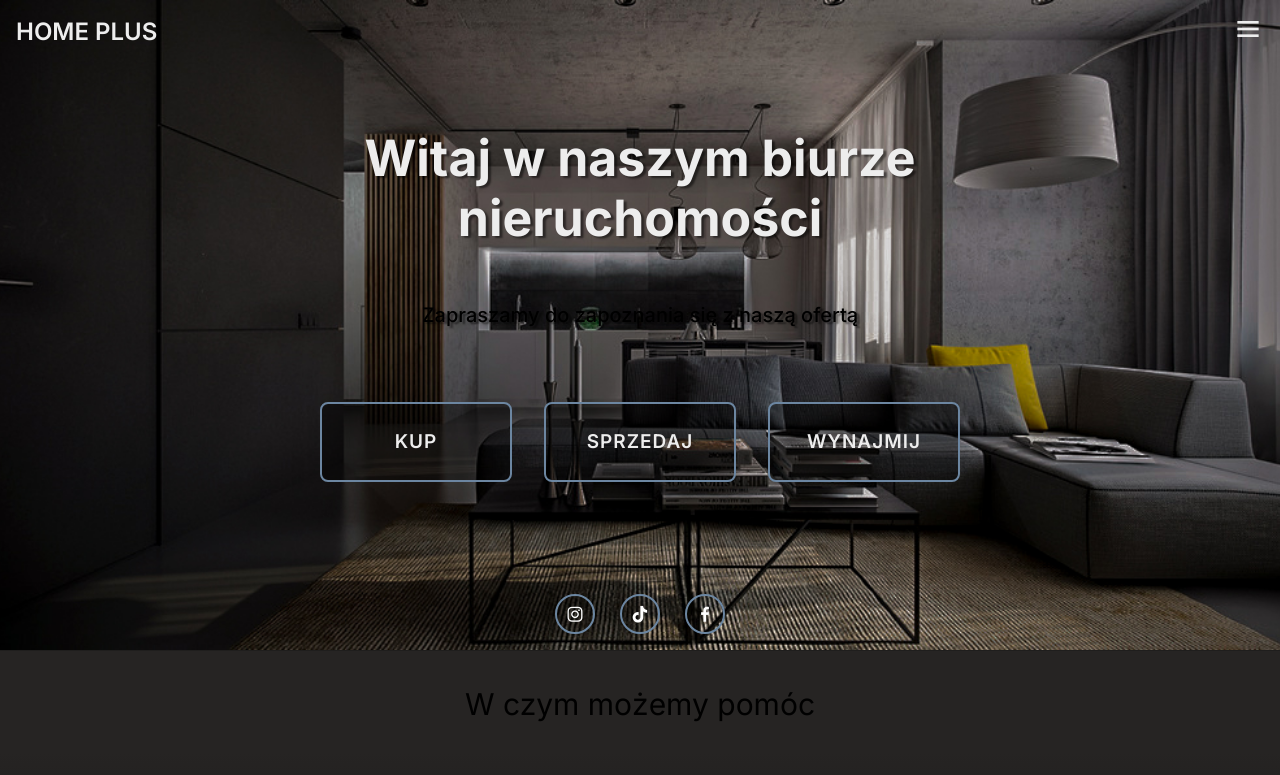
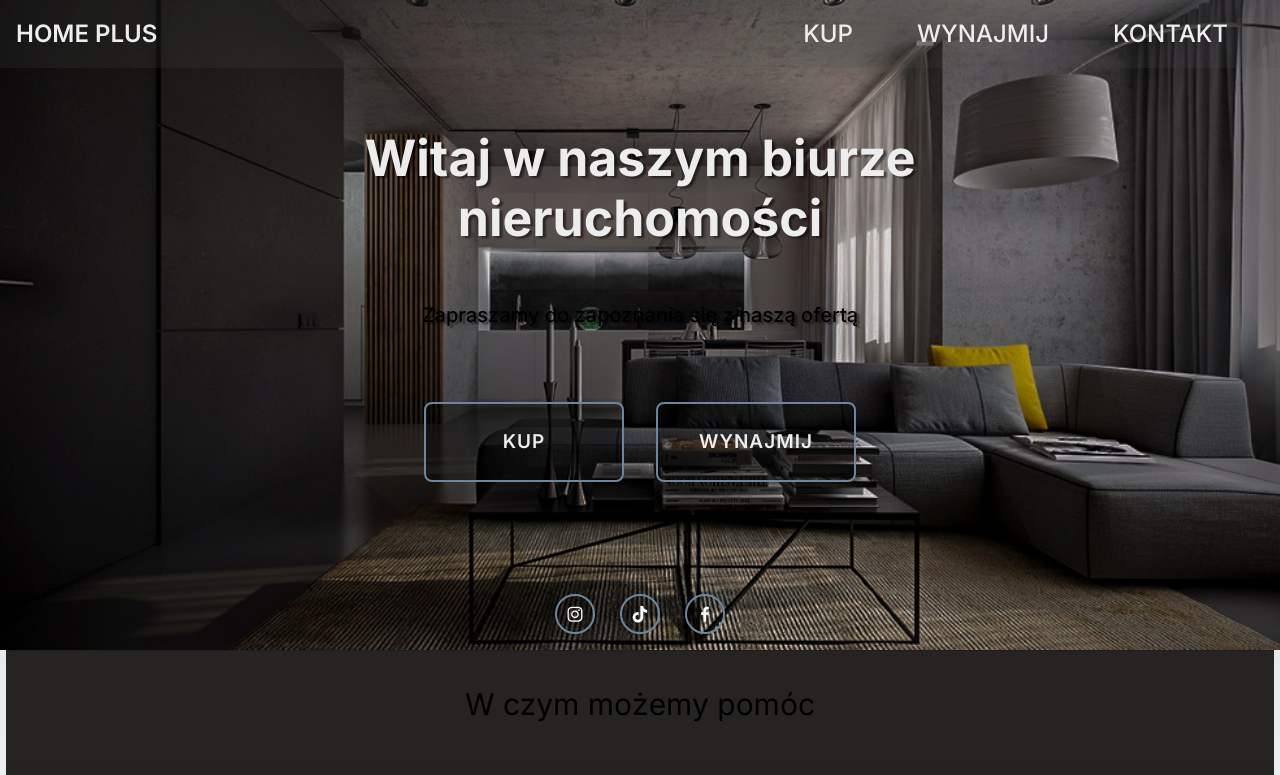
Before and after one commit to mk2307/property.github.io, a Next.js app: page / in a window 1280 px wide. Shown: the top 775 px of the page. Built offline with nearby package versions, Linux system fonts and the light colour scheme.

Commit message:
update links and menu style

```diff
--- a/src/app/kup/page.tsx
+++ /dev/null
@@ -1,8 +0,0 @@
-import { NotImplemented } from "@/components/NotImplemented";
-import React from "react";
-
-const BuyPage = () => {
-  return <NotImplemented pageName="Kup" />;
-};
-
-export default BuyPage;
--- a/src/app/wynajmij/page.tsx
+++ /dev/null
@@ -1,8 +0,0 @@
-import { NotImplemented } from "@/components/NotImplemented";
-import React from "react";
-
-const RentPage = () => {
-  return <NotImplemented pageName="Wynajmij" />;
-}
-
-export default RentPage;
--- a/src/components/Events.module.scss
+++ b/src/components/Events.module.scss
@@ -1,6 +1,6 @@
 .events {
   height: 100vh;
-  width: 100vw;
+  width: 99vw;
   background: var(--background-grad);
   background-size: cover;
   background-position: center;
--- a/src/components/Footer.tsx
+++ b/src/components/Footer.tsx
@@ -3,7 +3,7 @@ import styles from "./Footer.module.scss";
 
 export const Footer = () => {
   return (
-    <footer className={styles.footer}>
+    <footer className={styles.footer} id="footer">
       <div className={styles.footerText}>
         <p>
           <strong>Skontaktuj się z nami:</strong>
--- a/src/components/Header.module.scss
+++ b/src/components/Header.module.scss
@@ -4,10 +4,9 @@
   top: 0;
   left: 0;
   z-index: 30;
-  padding-top: 0.5rem;
   padding-right: 1rem;
   padding-left: 1rem;
-  background-color: transparent;
+  background-color: #5555552c;
   flex-direction: column;
   width: 100vw;
 
@@ -20,6 +19,36 @@
     line-height: 2rem;
     text-transform: uppercase;
     color: #ededed;
+  }
+
+  .menu {
+    justify-content: space-between;
+    align-items: center;
+    gap: 2rem;
+    text-transform: uppercase;
+    font-size: 24px;
+    padding-right: 20px;
+
+    a {
+      color: #ededed;
+      text-decoration: none;
+      font-weight: 500;
+      transition: 0.3s;
+      padding: 1rem;
+
+      &:hover {
+        background-color: #69696956;
+        border: 1 solid gray;
+        transform: scale(1.1);
+      }
+    }
+
+    @media (min-width: 340px) {
+      display: none;
+    }
+    @media (min-width: 768px) {
+      display: flex;
+    }
   }
 
   .navbar {
--- a/src/components/Header.tsx
+++ b/src/components/Header.tsx
@@ -7,10 +7,37 @@ import config from "@/config.json";
 
 const { links } = config;
 
+const useWindowSize = () => {
+  const [windowSize, setWindowSize] = useState<{ width?: number; height?: number }>({
+    width: undefined,
+    height: undefined,
+  });
+
+  // function to be called when window resizes
+  const handleResize = () => {
+    setWindowSize({
+      width: window.innerWidth,
+      height: window.innerHeight,
+    });
+  };
+
+  // Add event listener
+  useEffect(() => {
+    window.addEventListener("resize", handleResize);
+
+    // Call handler right away so state gets updated with initial window size
+    handleResize();
+
+    // Remove event listener on cleanup
+    return () => window.removeEventListener("resize", handleResize);
+  }, []);
+
+  return windowSize;
+};
+
 export const Header = () => {
   const [isMenuOpen, setIsMenuOpen] = useState(false);
   const [navbar, setNavbar] = useState(false);
-
   const changeBackground = () => {
     setNavbar(window.scrollY >= 66);
   };
@@ -20,6 +47,16 @@ export const Header = () => {
     // adding the event when scroll change background
     window.addEventListener("scroll", changeBackground);
   }, []);
+
+  const menu = (
+    <>
+      <a href={links.buy} target="_blank">{dictionary["menu.buy"]}</a>
+      {/* <a href="#sell">{dictionary["menu.sell"]}</a> */}
+      <a href={links.rent} target="_blank">{dictionary["menu.rent"]}</a>
+      {/* <a href="#NIERUCHOMOŚCI">NIERUCHOMOŚCI</a> */}
+      <a href="#footer">{dictionary["contactUs.contact"]}</a>
+    </>
+  );
 
   return (
     <header
@@ -31,11 +68,15 @@ export const Header = () => {
         <a href="/" className={styles.logo}>
           {dictionary["metadata.title"]}
         </a>
+        <div className={classNames("desktop:flex phone:hidden", styles.menu)}>
+          {menu}
+        </div>
+
         <button
           onClick={() => {
             setIsMenuOpen(!isMenuOpen);
           }}
-          className={styles.menuIcon}
+          className="desktop:hidden text-4xl cursor-pointer"
         >
           <i className={classNames("bx", { "bx-x": isMenuOpen, "bx-menu": !isMenuOpen })} id="menu-icon"></i>
         </button>
@@ -48,11 +89,7 @@ export const Header = () => {
           setIsMenuOpen(false);
         }}
       >
-        <a href={links.buy}>{dictionary["menu.buy"]}</a>
-        {/* <a href="/sprzedaj">SPRZEDAJ</a> */}
-        <a href={links.rent}>{dictionary["menu.rent"]}</a>
-        {/* <a href="#NIERUCHOMOŚCI">NIERUCHOMOŚCI</a> */}
-        <a href="#kontakt">{dictionary["contactUs.contact"]}</a>
+       {menu}
       </nav>
     </header>
   );
--- a/src/components/Hero.tsx
+++ b/src/components/Hero.tsx
@@ -17,7 +17,7 @@ export const Hero = () => {
 
         <div className={classNames("btn-box ", styles.homeNav)}>
           <a href={links.buy} target="_blank">{dictionary["menu.buy"]}</a>
-          <a href={links.sell} target="_blank">{dictionary["menu.sell"]}</a>
+          {/* <a href={links.sell}>{dictionary["menu.sell"]}</a> */}
           <a href={links.rent} target="_blank">{dictionary["menu.rent"]}</a>
         </div>
       </div>
--- a/src/config.json
+++ b/src/config.json
@@ -2,7 +2,7 @@
   "links": {
     "buy": "https://www.otodom.pl/pl/firmy/biura-nieruchomosci/metrohouse-franchise-s-a-ID4451680?lang=&estate=ALL&transaction=SELL&market=ALL&distanceRadius=0",
     "rent": "https://www.otodom.pl/pl/firmy/biura-nieruchomosci/metrohouse-franchise-s-a-ID4451680?lang=&estate=ALL&transaction=RENT&market=ALL&distanceRadius=0",
-    "sell": "/sell",
+    "sell": "#sell",
     "instagram": "",
     "facebook": "",
     "tiktok": ""
--- a/tailwind.config.js
+++ b/tailwind.config.js
@@ -9,7 +9,7 @@ module.exports = {
     screens: {
       desktop: "1024px",
       tablet: "768px",
-      phone: "640px",
+      phone: "340px",
     },
     extend: {
       backgroundImage: {
```
Also changed, not shown: src/app/sell/page.tsx (renamed from src/app/sprzedaj/page.tsx).
